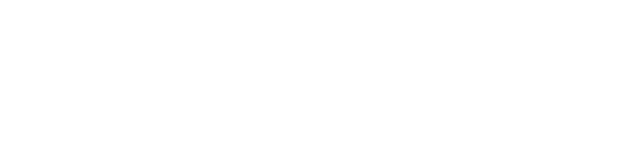
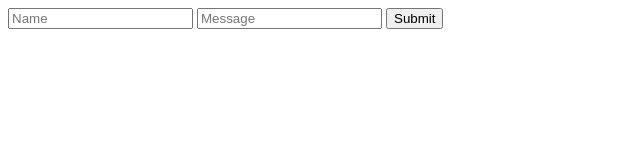
Before and after one commit to kotyaraa/learn-fetch-express-chat, a website: page index.html in a window 1280 px wide. Shown: the whole page, without its empty margins (0-640 px from the left). Drawn offline with Linux system fonts and the light colour scheme.

Commit message:
added first html

```diff
--- a/index.html
+++ b/index.html
@@ -6,6 +6,12 @@
     <title>Document</title>
 </head>
 <body>
-
+    <div id="chat-message">
+        <form>
+            <input type="text" name="name" placeholder="Name">
+            <input type="text" name="message" placeholder="Message">
+            <input type="submit">
+        </form>
+    </div>
 </body>
 </html>
```
